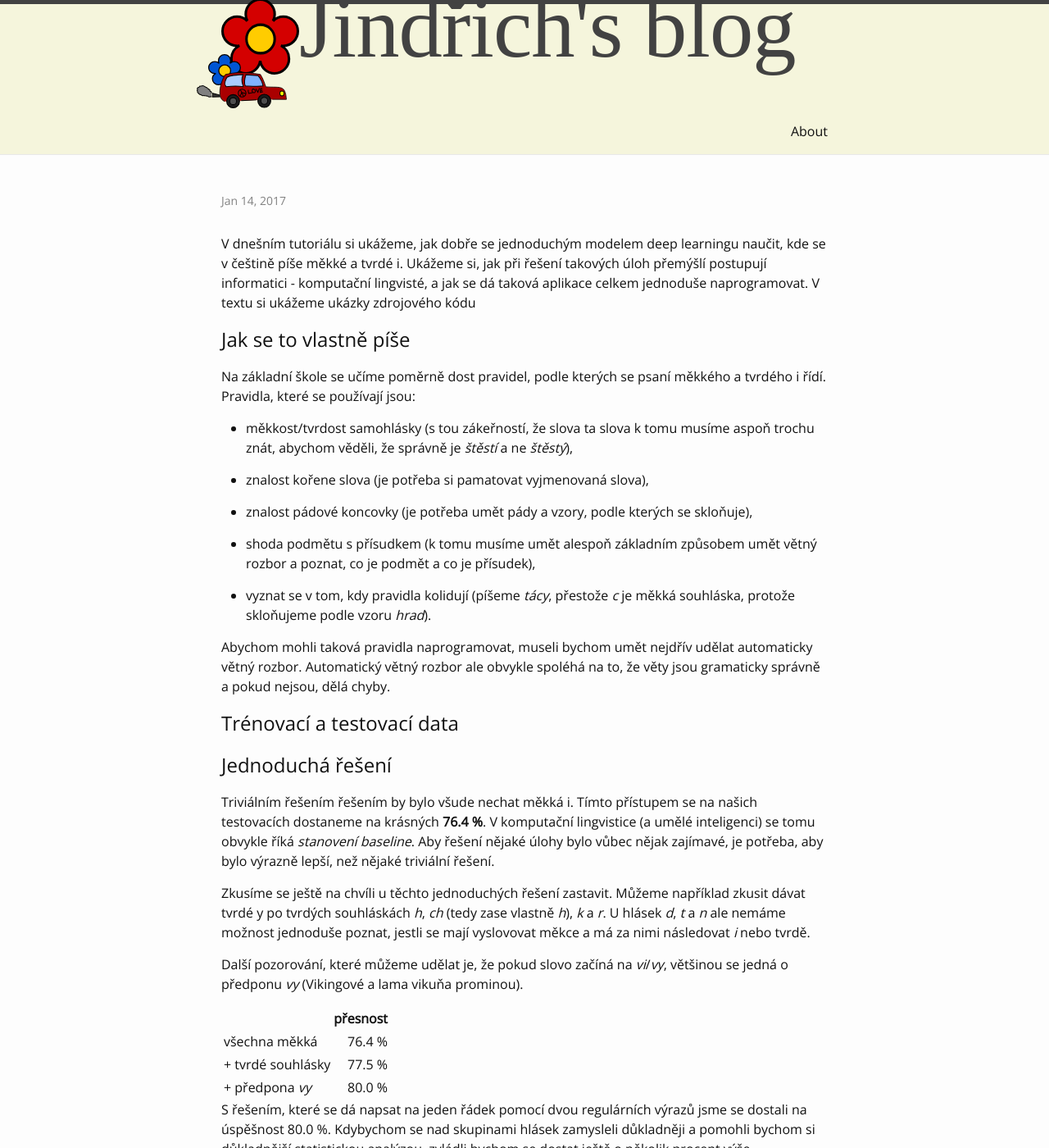
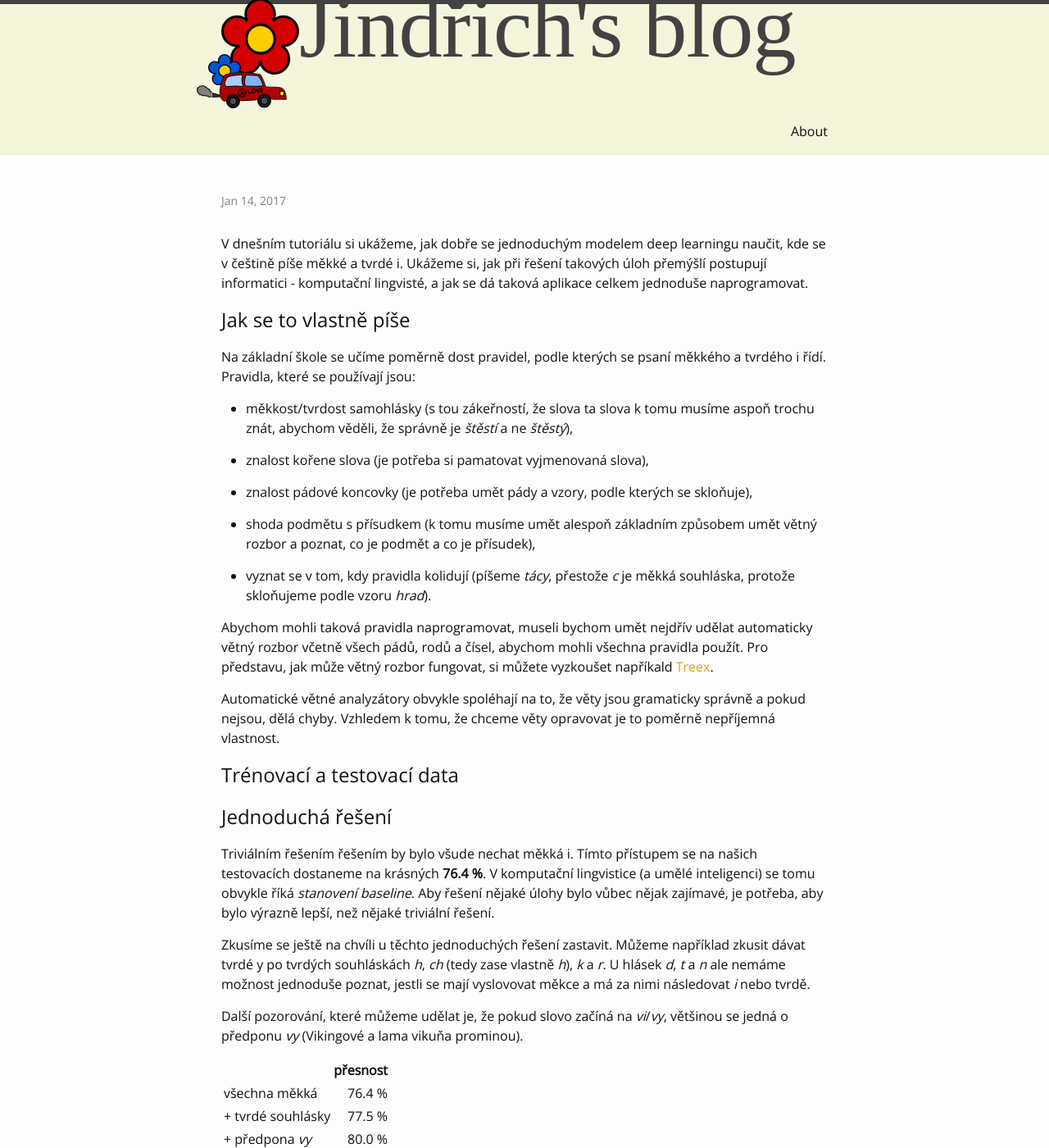
Before and after one commit to jlibovicky/jlibovicky.github.io, a Jekyll site: the page built from _posts/2016-12-30--Pravopis.md, in a window 1280 px wide and 1400 px high. Shown: the whole window at 82% size. Built offline with Jekyll 4.4.1, drawn with Linux system fonts in a browser that asks for light colours; some web fonts are replaced; our own code applies the rules of GitHub Pages for plain Markdown files; comment, search, counter and statistics services are not loaded.

Commit message:
kousek pravopisu

```diff
--- a/_posts/2016-12-30--Pravopis.md
+++ b/_posts/2016-12-30--Pravopis.md
@@ -6,8 +6,7 @@ title: Tutorial: Psaní I/Y pomocí deep learningu
 V dnešním tutoriálu si ukážeme, jak dobře se jednoduchým modelem deep learningu
 naučit, kde se v češtině píše měkké a tvrdé i. Ukážeme si, jak při řešení
 takových úloh přemýšlí postupují informatici - komputační lingvisté, a jak se
-dá taková aplikace celkem jednoduše naprogramovat. V textu si ukážeme ukázky
-zdrojového kódu
+dá taková aplikace celkem jednoduše naprogramovat.
 
 # Jak se to vlastně píše
 
@@ -29,8 +28,14 @@ měkkého a tvrdého i řídí. Pravidla, které se používají jsou:
   souhláska, protože skloňujeme podle vzoru _hrad_).
 
 Abychom mohli taková pravidla naprogramovat, museli bychom umět nejdřív udělat
-automaticky větný rozbor. Automatický větný rozbor ale obvykle spoléhá na to,
-že věty jsou gramaticky správně a pokud nejsou, dělá chyby.
+automaticky větný rozbor včetně všech pádů, rodů a čísel, abychom mohli všechna
+pravidla použít. Pro představu, jak může větný rozbor fungovat, si můžete
+vyzkoušet napříkald
+[Treex](https://lindat.mff.cuni.cz/services/treex-web/result/2HfygMLDnvZm63ZX4EF).
+
+Automatické větné analyzátory obvykle spoléhají na to, že věty jsou gramaticky
+správně a pokud nejsou, dělá chyby. Vzhledem k tomu, že chceme věty opravovat
+je to poměrně nepříjemná vlastnost.
 
 # Trénovací a testovací data
 
```
